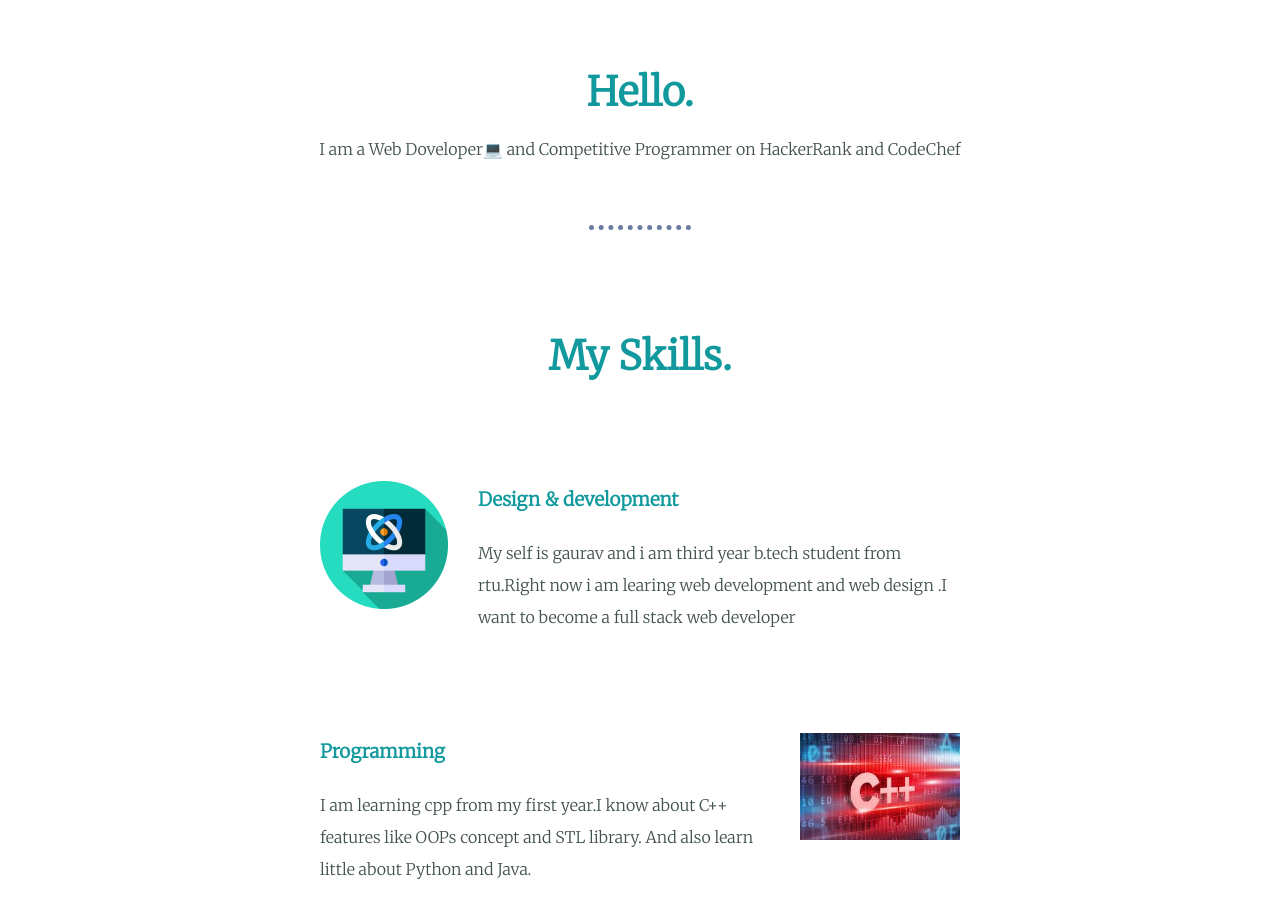
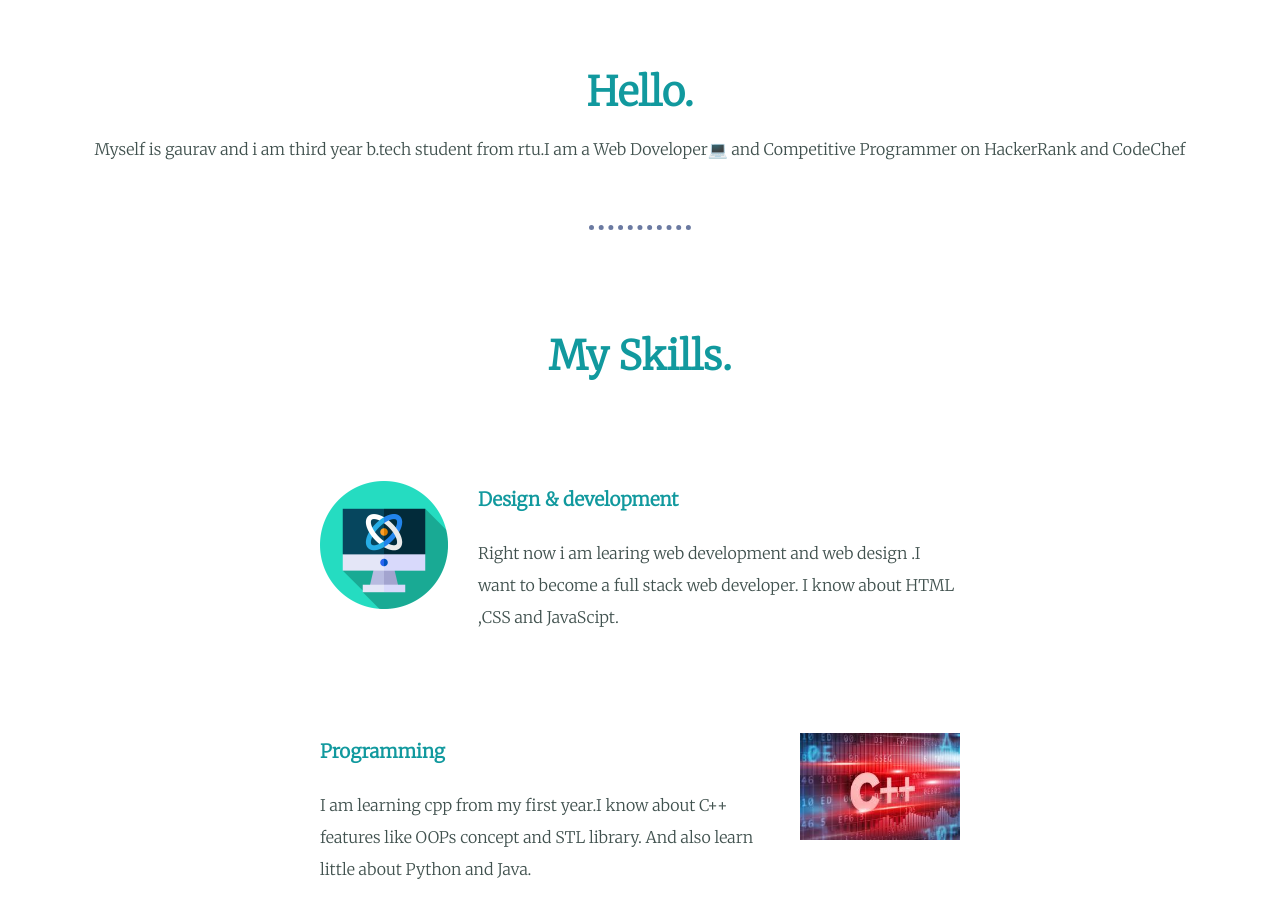
Before and after one commit to 1GauravRathore/My-Portfolio-, a plain HTML site: page index.html in a window 1280 px wide. Shown: the part 1080-1997 px from the top of the page. Drawn offline with Linux system fonts and the light colour scheme.

Commit message:
Update index.html

```diff
--- a/index.html
+++ b/index.html
@@ -22,7 +22,7 @@
     <div class="profile">
       <img src="images/profile-modified.png" alt="profile">
       <h2>Hello.</h2>
-      <p>I am a Web Doveloper💻 and Competitive Programmer on HackerRank and CodeChef</p>
+      <p>Myself is gaurav and i am third year b.tech student from rtu.I am a Web Doveloper💻 and Competitive Programmer on HackerRank and CodeChef</p>
     </div>
     <hr >
     <div class="skills">
@@ -30,7 +30,8 @@
       <div class="skill-row">
         <img class="imgskill" src="images/skills.png" alt="my skills">
         <h3>Design & development</h3>
-        <p >My self is gaurav and i am third year b.tech student from rtu.Right now i am learing web development and web design .I want to become a full stack web developer</p>
+        <p >Right now i am learing web development and web design .I want to become a full stack web developer.
+       I know about HTML ,CSS and JavaScipt.</p>
       </div>
       <div class="skill-row">
         <img class="cpp" src="images/cpp.jfif" alt="cpp">
```
